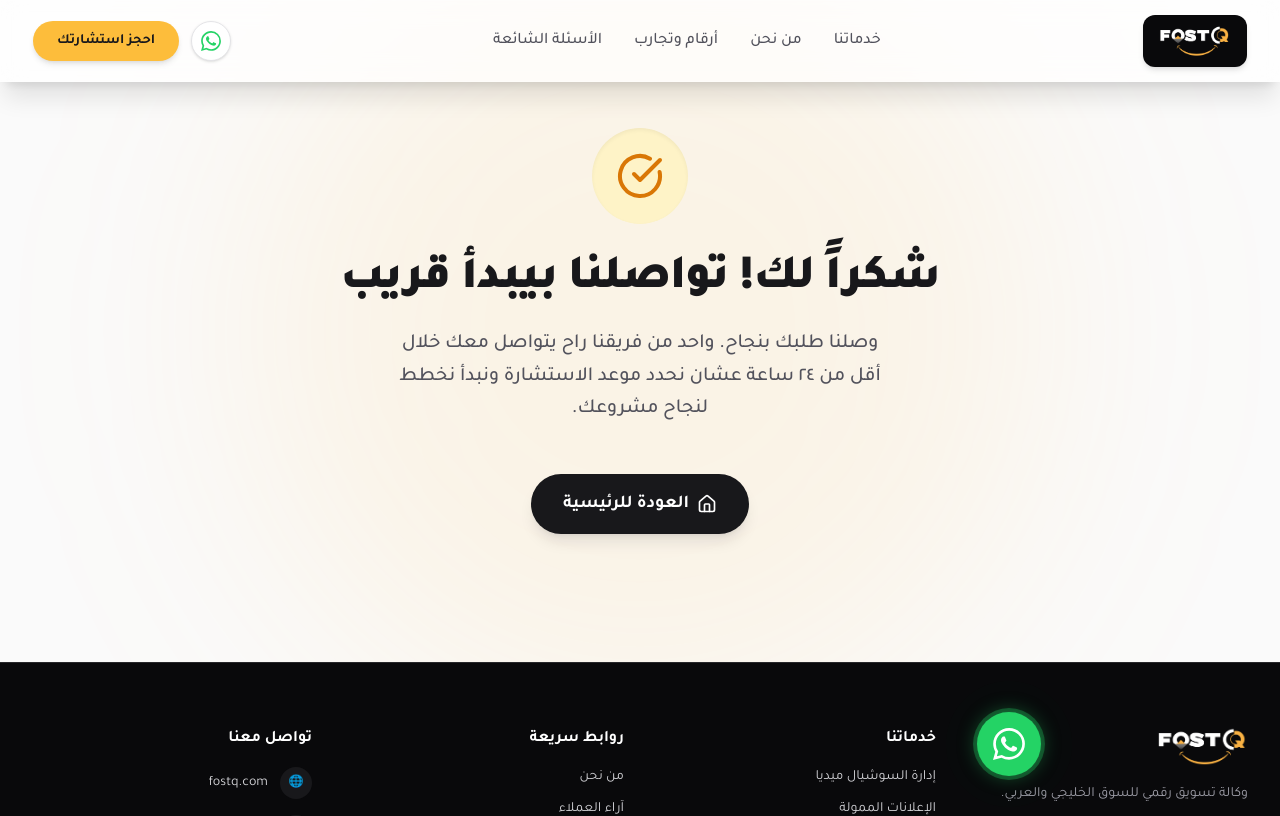
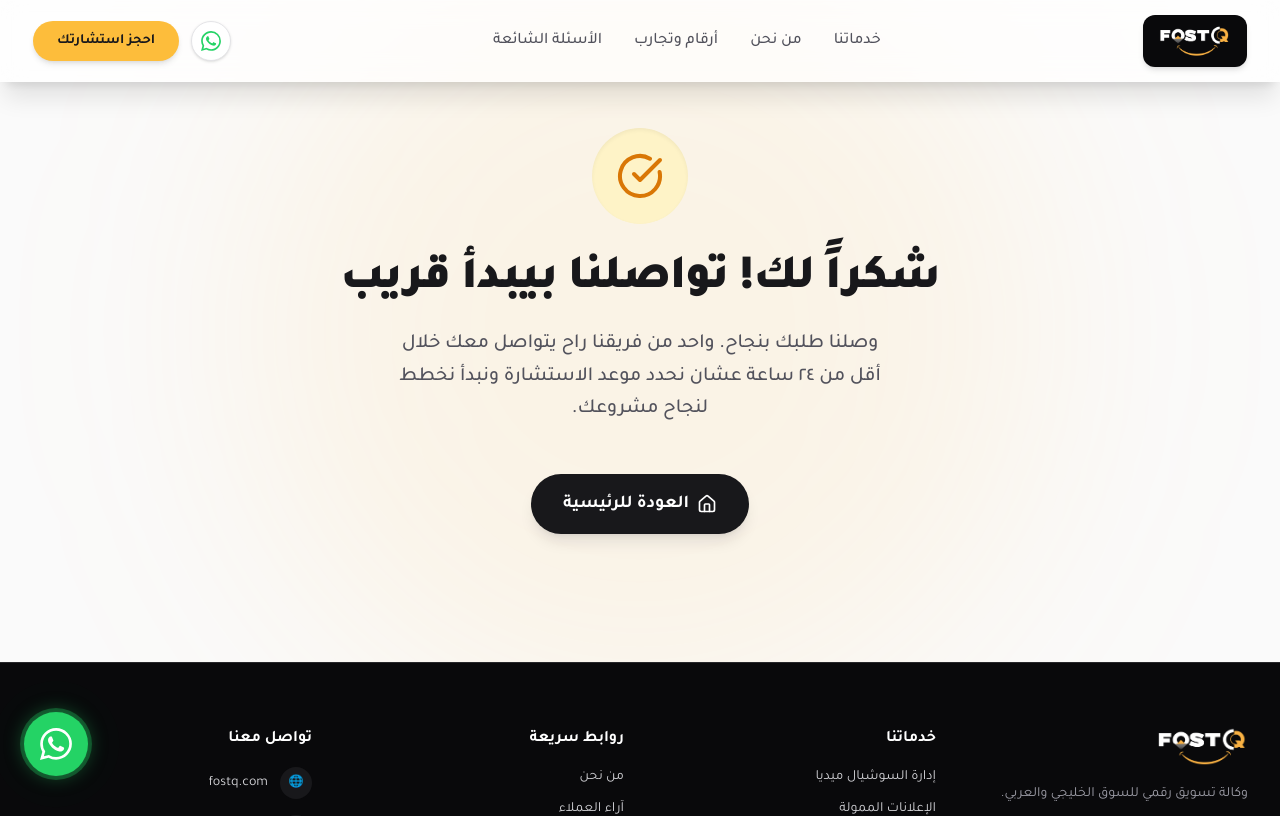
Before and after one commit to EngMohamed95/go-fostq, a React (Vite) app: page /thank-you in a window 1280 px wide. Shown: the top 816 px of the page. Built offline with nearby package versions, Linux system fonts and the light colour scheme.

Commit message:
feat: add floating WhatsApp contact button with pulsing animation and tooltip

```diff
--- a/src/components/layout/WhatsAppButton.tsx
+++ b/src/components/layout/WhatsAppButton.tsx
@@ -1,13 +1,12 @@
 import React from 'react';
-import { Phone } from 'lucide-react';
 
 export default function WhatsAppButton() {
   const whatsappUrl = "https://wa.me/971547772515?text=%D9%85%D8%B1%D8%AD%D8%A8%D8%A7%D9%8B%20%D9%81%D8%B3%D8%AA%D9%82%20%D9%84%D9%84%D8%AA%D8%B3%D9%88%D9%8A%D9%82%D8%8C%20%D8%A3%D8%B1%D9%8A%D8%AF%20%D8%A7%D9%84%D8%A7%D8%B3%D8%AA%D9%81%D8%B3%D8%A7%D8%B1%20%D8%B9%D9%86%20%D8%A7%D9%84%D8%A7%D8%B3%D8%AA%D8%B4%D8%A7%D8%B1%D8%A9%20%D8%A7%D9%84%D8%AA%D8%B3%D9%88%D9%8A%D9%82%D9%8A%D8%A9";
 
   return (
-    <div className="fixed bottom-6 right-6 z-50 flex items-center gap-3 group">
-      {/* Label Tooltip */}
-      <div className="bg-zinc-950 text-white border border-zinc-800 px-4 py-2 rounded-2xl text-xs font-bold shadow-2xl opacity-0 translate-x-3 pointer-events-none group-hover:opacity-100 group-hover:translate-x-0 transition-all duration-300 rtl">
+    <div className="fixed bottom-6 left-6 z-50 flex items-center group">
+      {/* Label Tooltip - Absolute positioned to have 0 layout impact */}
+      <div className="absolute left-20 whitespace-nowrap bg-zinc-950 text-white border border-zinc-800 px-4 py-2 rounded-2xl text-xs font-bold shadow-2xl opacity-0 -translate-x-3 pointer-events-none group-hover:opacity-100 group-hover:translate-x-0 transition-all duration-300">
         تواصل معنا مباشرة عبر واتساب
       </div>
 
@@ -16,7 +15,7 @@ export default function WhatsAppButton() {
         href={whatsappUrl}
         target="_blank"
         rel="noopener noreferrer"
-        className="relative flex items-center justify-center w-16 h-16 rounded-full bg-[#25D366] text-white shadow-[0_0_20px_rgba(37,211,102,0.4)] hover:shadow-[0_0_30px_rgba(37,211,102,0.6)] hover:scale-110 transition-all duration-300 cursor-pointer"
+        className="relative flex items-center justify-center w-16 h-16 rounded-full bg-[#25D366] text-white shadow-[0_0_20px_rgba(37,211,102,0.4)] hover:shadow-[0_0_30px_rgba(37,211,102,0.6)] hover:scale-110 transition-all duration-300 cursor-pointer shrink-0"
         aria-label="Contact on WhatsApp"
       >
         {/* Pulsing Outer Rings */}
```
